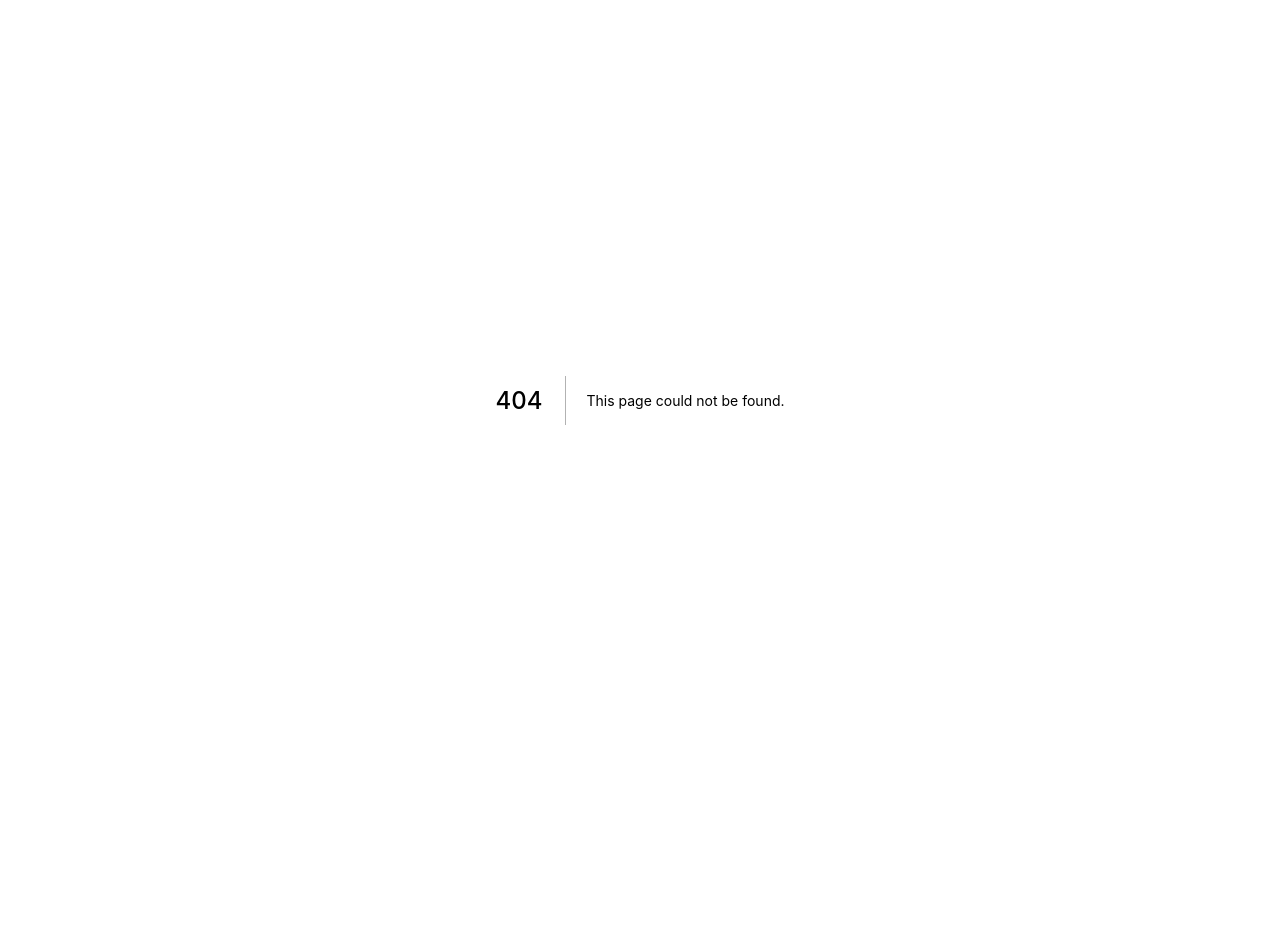
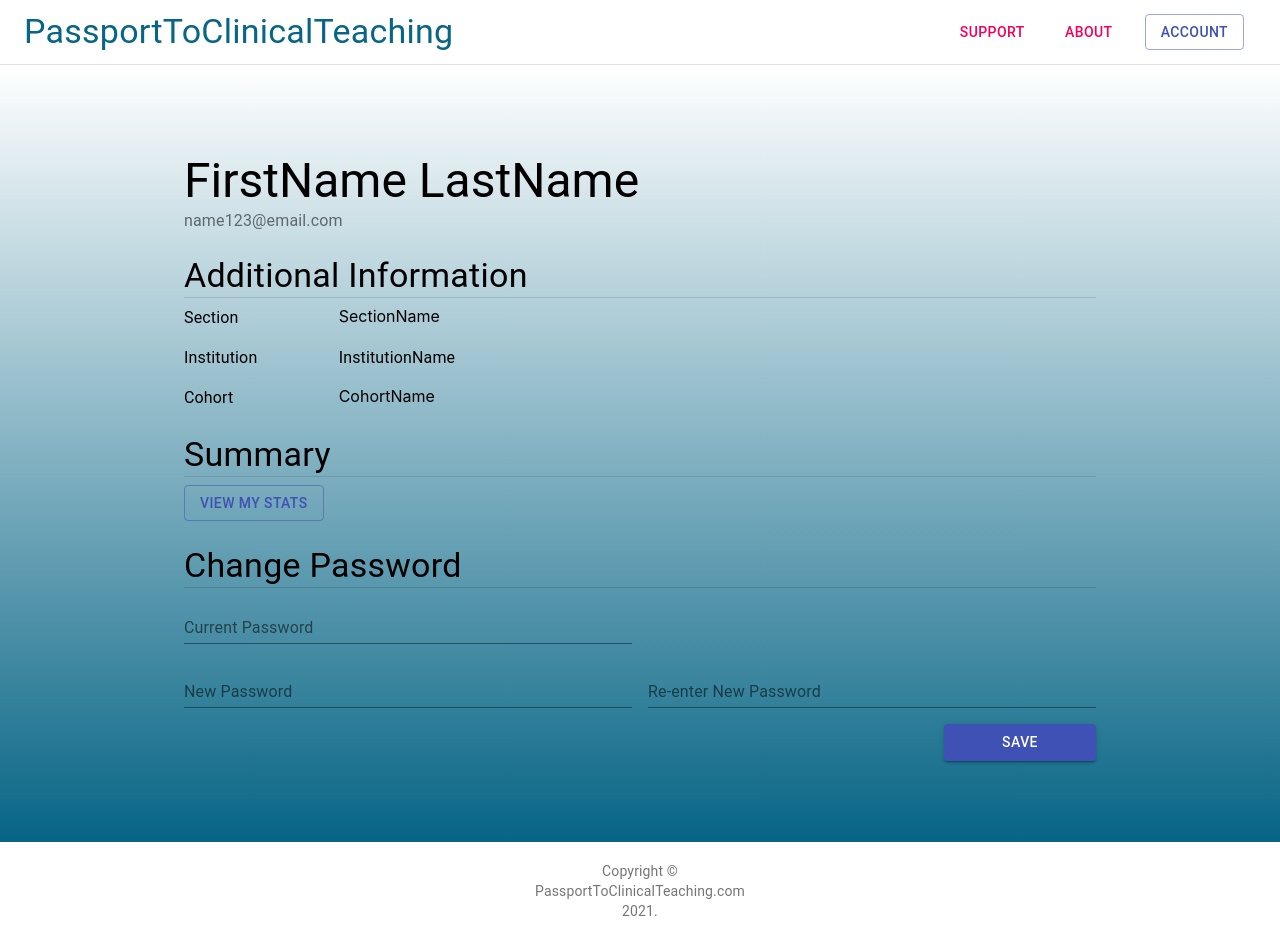
Before and after one commit to Medical-Passport/MedicalTeachingPassport, a Next.js app: page /user/profile in a window 1280 px wide. Before the commit this address had no page. Before the commit the page ends 800 px from the top, so only its background shows below. Built offline with nearby package versions, Linux system fonts and the light colour scheme.

Commit message:
Feature: Creating a profile page
Included features: Displays name and email, section for displaying other minor details for the user in question, a statistics summary section of the user's progress and a button link to a potential statistics page, and a password change section.

```diff
--- /dev/null
+++ b/pages/user/profile.jsx
@@ -0,0 +1,172 @@
+import {useRef} from 'react';
+import Head from "next/head";
+import styles from "../../styles/Home.module.css";
+import Copyright from "../../components/Copyright";
+import Navbar from "../../components/Navbar";
+import { makeStyles } from "@material-ui/core/styles";
+import Grid from '@material-ui/core/Grid';
+import TextField from '@material-ui/core/TextField';
+import Container from '@material-ui/core/Container';
+import Button from '@material-ui/core/Button';
+import List from '@material-ui/core/List';
+import ListItem from '@material-ui/core/ListItem';
+import Divider from '@material-ui/core/Divider';
+import Typography from '@material-ui/core/Typography';
+
+const useStyles = makeStyles((theme) => ({
+   paper: {
+      padding: theme.spacing(1),
+      textAlign: 'center',
+      color: theme.palette.text.secondary,
+      whiteSpace: 'nowrap',
+      marginBottom: theme.spacing(1),
+    },
+}));
+
+export default function Contact() {
+   const classes = useStyles();
+
+   const pCurrentPass = useRef();
+   const pNewPass = useRef();
+   const pNewPass2 = useRef();
+
+   const sendTicket = () => {
+      fetch("/api/sendnotif", {
+         method: "POST",
+         body: JSON.stringify({
+            name: sName.current.value,
+            email: sEmail.current.value,
+            body: sBody.current.value,
+         })
+      }).then(res => {
+         // console.log("fetch Response!");
+      }).catch(err => {
+         // console.log("Oops!");
+      });
+   }
+
+   // prefill email and name if the user is logged in (QoL optional feature)
+   // Note: stupid thing happens when using outlined variant and refreshing page
+   return (
+      <div className={styles.container}>
+         <Head>
+            <title>Teaching Passport</title>
+            <link rel="icon" href="/favicon.ico" />
+         </Head>
+
+         <Navbar />
+
+         <main className={styles.main}>
+            <Container component="main" maxWidth="md">
+               <List>
+                  <Typography variant="h3">FirstName LastName</Typography>
+                  <Typography color="textSecondary" gutterBottom>name123@email.com</Typography>
+               </List>
+               <List>
+                  <Typography variant="h4">Additional Information</Typography>
+                  <Divider/>
+                  <ListItem disableGutters>
+                     <Grid container spacing={2}>
+                        <Grid item xs={12} sm={2}>
+                           <Typography>Section</Typography>
+                        </Grid>
+                        <Grid item xs={12} sm={6}>
+                           SectionName
+                        </Grid>
+                     </Grid>
+                  </ListItem>
+                  <ListItem disableGutters>
+                     <Grid container spacing={2}>
+                        <Grid item xs={12} sm={2}>
+                           <Typography>Institution</Typography>
+                        </Grid>
+                        <Grid item xs={12} sm={6}>
+                           <Typography>InstitutionName</Typography>
+                        </Grid>
+                     </Grid>
+                  </ListItem>
+                  <ListItem disableGutters>
+                     <Grid container spacing={2}>
+                        <Grid item xs={12} sm={2}>
+                           <Typography>Cohort</Typography>
+                        </Grid>
+                        <Grid item xs={12} sm={6}>
+                           CohortName
+                        </Grid>
+                     </Grid>
+                  </ListItem>
+               </List>
+               <List>
+                  <Typography variant="h4">Summary</Typography>
+                  <Divider/>
+                  <ListItem disableGutters>
+                     <Button
+                           type="submit"
+                           variant="outlined"
+                           color="primary"
+                           href="#"
+                        >
+                           View My Stats
+                        </Button>
+                  </ListItem>
+               </List>
+               <List>
+                  <Typography variant="h4">Change Password</Typography>
+                  <Divider />
+                  <ListItem disableGutters>
+                     <Grid container justify="space-between" spacing={2}>
+                        <Grid item xs={12} sm={6}>
+                           <TextField
+                              id="profile-current-pass"
+                              label="Current Password"
+                              type="password"
+                              fullWidth
+                              inputRef={pCurrentPass}
+                           />
+                        </Grid>
+                     </Grid>
+                  </ListItem>
+                  <ListItem disableGutters>
+                     <Grid container justify="space-between" spacing={2}>
+                        <Grid item xs={12} sm={6}>
+                           <TextField
+                              id="profile-new-pass"
+                              label="New Password"
+                              type="password"
+                              fullWidth
+                              inputRef={pNewPass}
+                           />
+                        </Grid>
+                        <Grid item xs={12} sm={6}>
+                           <TextField
+                              id="profile-new-pass-2"
+                              label="Re-enter New Password"
+                              type="password"
+                              fullWidth
+                              inputRef={pNewPass2}
+                           />
+                        </Grid>
+                     </Grid>
+                  </ListItem>
+               </List>
+               <Grid container justify="flex-end">
+                  <Grid item xs={2}>
+                     <Button
+                        type="submit"
+                        fullWidth
+                        variant="contained"
+                        color="primary"
+                        onClick={sendTicket}
+                     >
+                        Save
+                     </Button>
+                  </Grid>
+               </Grid>
+            </Container>
+         </main>
+         <footer className={styles.footer}>
+            <Copyright />
+         </footer>
+      </div>
+   );
+}
```
